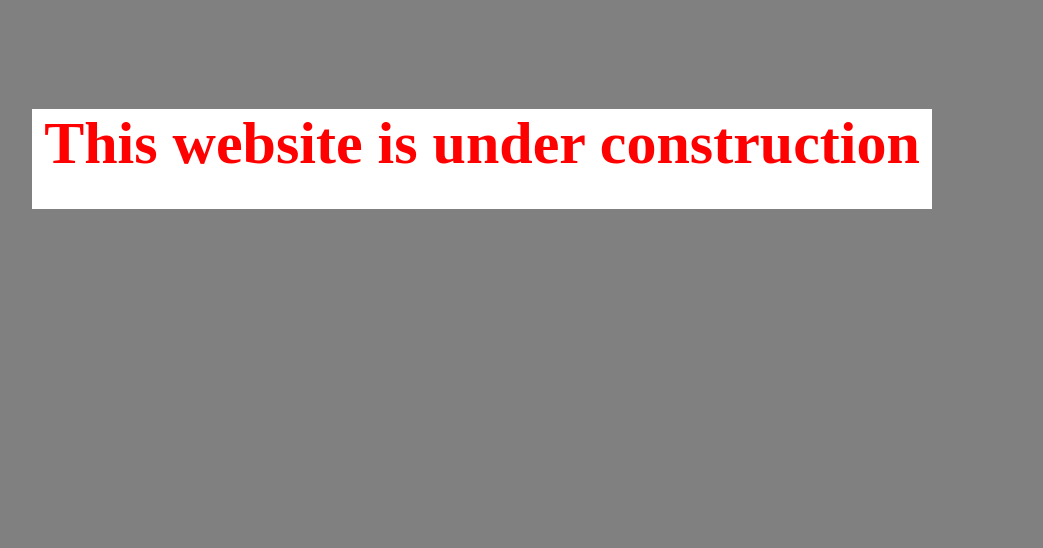
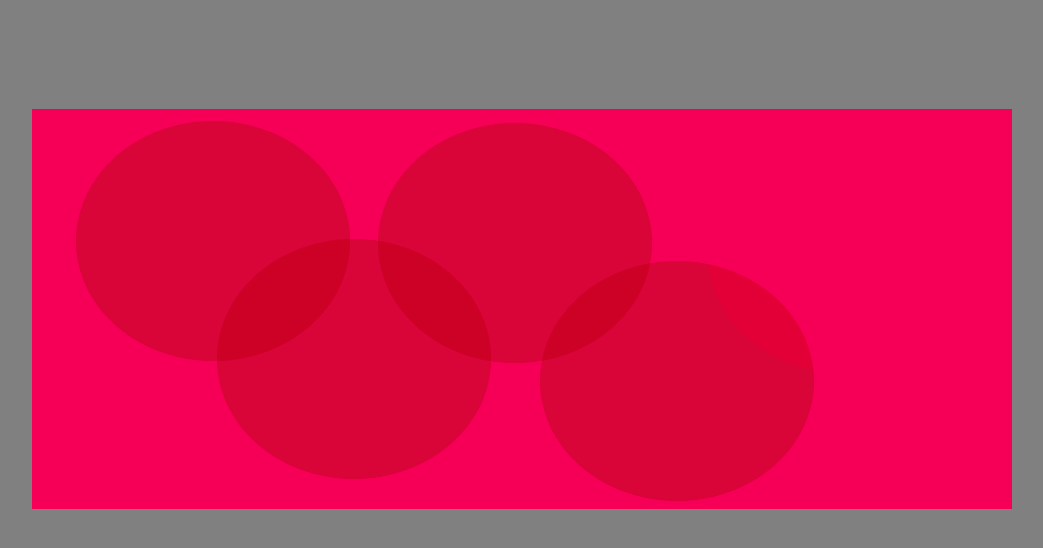
Before and after one commit to koula2018/meet-koula, a plain HTML site: page index.html in a window 1280 px wide. Shown: the whole page, without its empty margins (76-1119 px from the left). Drawn offline with Linux system fonts and the light colour scheme.

Commit message:
Update index.html

```diff
--- a/index.html
+++ b/index.html
@@ -22,7 +22,7 @@
 
   </style>
 <body>
-  <div id='body'><h1>This website is under construction</h1></div>
+  <div id='body'><img src='bg.gif'/></div>
 </body>
 
 </html>
```
